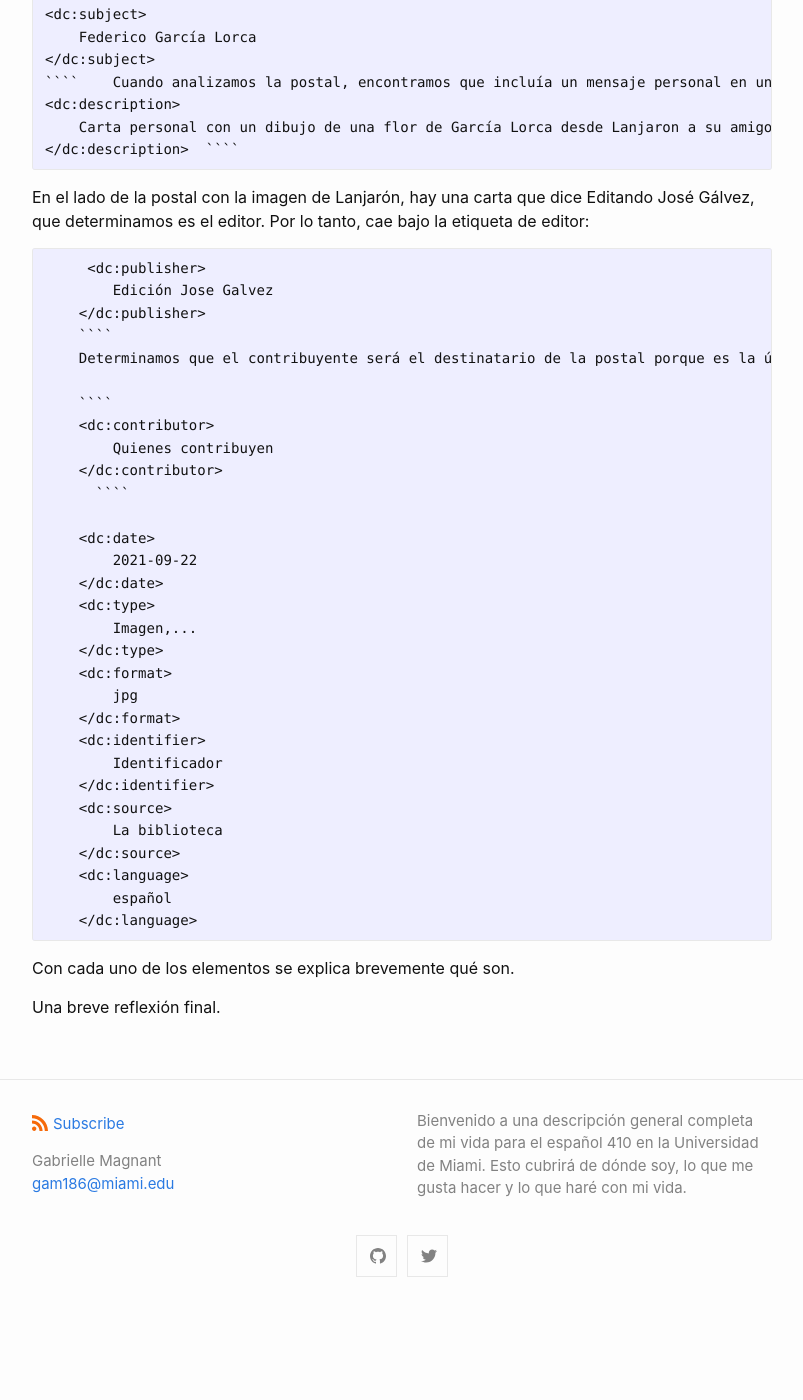
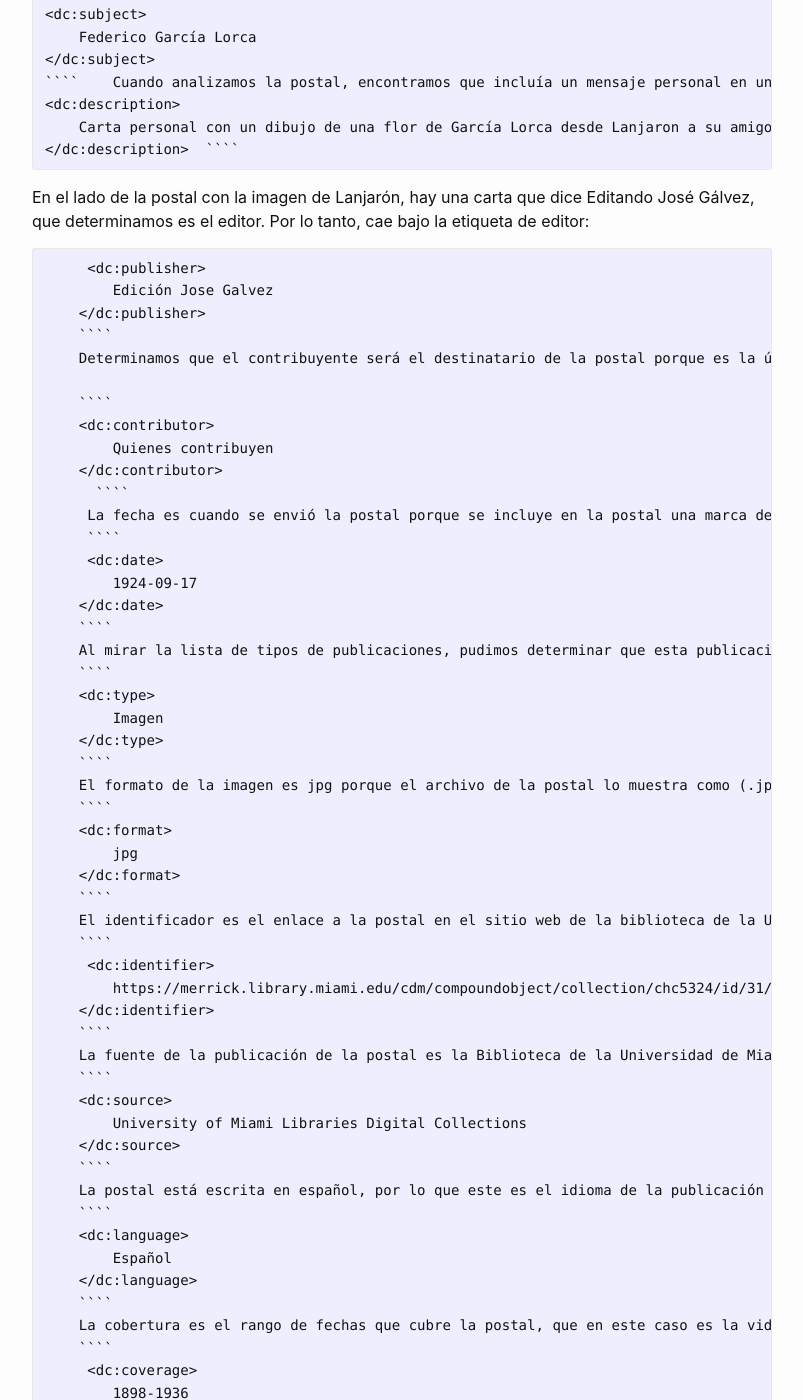
Before and after one commit to gmagnant00/gmagnant00.github.io, a Jekyll site: the page built from _posts/2021-09-27-metadatos.md, in a window 1280 px wide and 1400 px high, scrolled down 1192 px. Shown: the whole window, without its empty margins (238-1041 px from the left). Built offline with Jekyll 4.4.1, drawn with Linux system fonts in a browser that asks for light colours; before the commit the page ends 2504 px from its top, so only the background shows below that; some of the changed text lies outside the part shown.

Commit message:
Update 2021-09-27-metadatos.md

`````diff
--- a/_posts/2021-09-27-metadatos.md
+++ b/_posts/2021-09-27-metadatos.md
@@ -67,27 +67,57 @@ En el lado de la postal con la imagen de Lanjarón, hay una carta que dice Edita
         Quienes contribuyen
     </dc:contributor>
       ````
-
-    <dc:date>
-        2021-09-22
+     La fecha es cuando se envió la postal porque se incluye en la postal una marca de tiempo que nos dice cuándo fue enviada:
+     ````
+     <dc:date>
+        1924-09-17
     </dc:date>
+    ````
+    Al mirar la lista de tipos de publicaciones, pudimos determinar que esta publicación era una imagen porque era una versión cargada digitalmente de la postal:
+    ````
     <dc:type>
-        Imagen,...
+        Imagen
     </dc:type>
+    ````
+    El formato de la imagen es jpg porque el archivo de la postal lo muestra como (.jpg):
+    ````
     <dc:format>
         jpg
     </dc:format>
-    <dc:identifier>
-        Identificador
+    ````
+    El identificador es el enlace a la postal en el sitio web de la biblioteca de la Universidad de Miami y está en una colección específica en su catálogo:
+    ````
+     <dc:identifier>
+        https://merrick.library.miami.edu/cdm/compoundobject/collection/chc5324/id/31/rec/19
     </dc:identifier>
+    ````
+    La fuente de la publicación de la postal es la Biblioteca de la Universidad de Miami publicada digitalmente:
+    ````
     <dc:source>
-        La biblioteca
+        University of Miami Libraries Digital Collections
     </dc:source>
+    ````
+    La postal está escrita en español, por lo que este es el idioma de la publicación y se identifica así:
+    ````
     <dc:language>
-        español
+        Español
     </dc:language>
+    ````
+    La cobertura es el rango de fechas que cubre la postal, que en este caso es la vida de Lorca. Asimismo, también se menciona el lugar de origen de la publicación para dar una ubicación física al archivo:
+    ````
+     <dc:coverage>
+        1898-1936
+    </dc:coverage>
+    <dc:coverage>
+        España
+    </dc:coverage>
+    ````
+    La publicación de la postal es gratuita para cualquier persona, lo que significa que los derechos son de dominio público:
+    ````
+     <dc:rights>
+        Dominio público
+    </dc:rights>
 ````
 
-Con cada uno de los elementos se explica brevemente qué son.
 
-Una breve reflexión final.
+El propósito de este ejercicio fue observar cierto tipo de catalogación de metadatos y comprender mejor cómo funciona Doublin Core. Al completar esta valoración, pudimos ver cómo funciona como un proceso de análisis de partes concretas de determinadas publicaciones observando el creador y el tipo de formato, a través de la selección de determinados elementos de la obra. Al completar esto, puedo imaginar cuántos desafíos pueden enfrentar los bibliotecarios para encontrar ciertos elementos y encontrar la manera de describir mejor la publicación sin este programa. Doublin Core es muy útil porque estandariza los modelos de metadatos para hacerlos abiertos y accesibles al público.
`````
